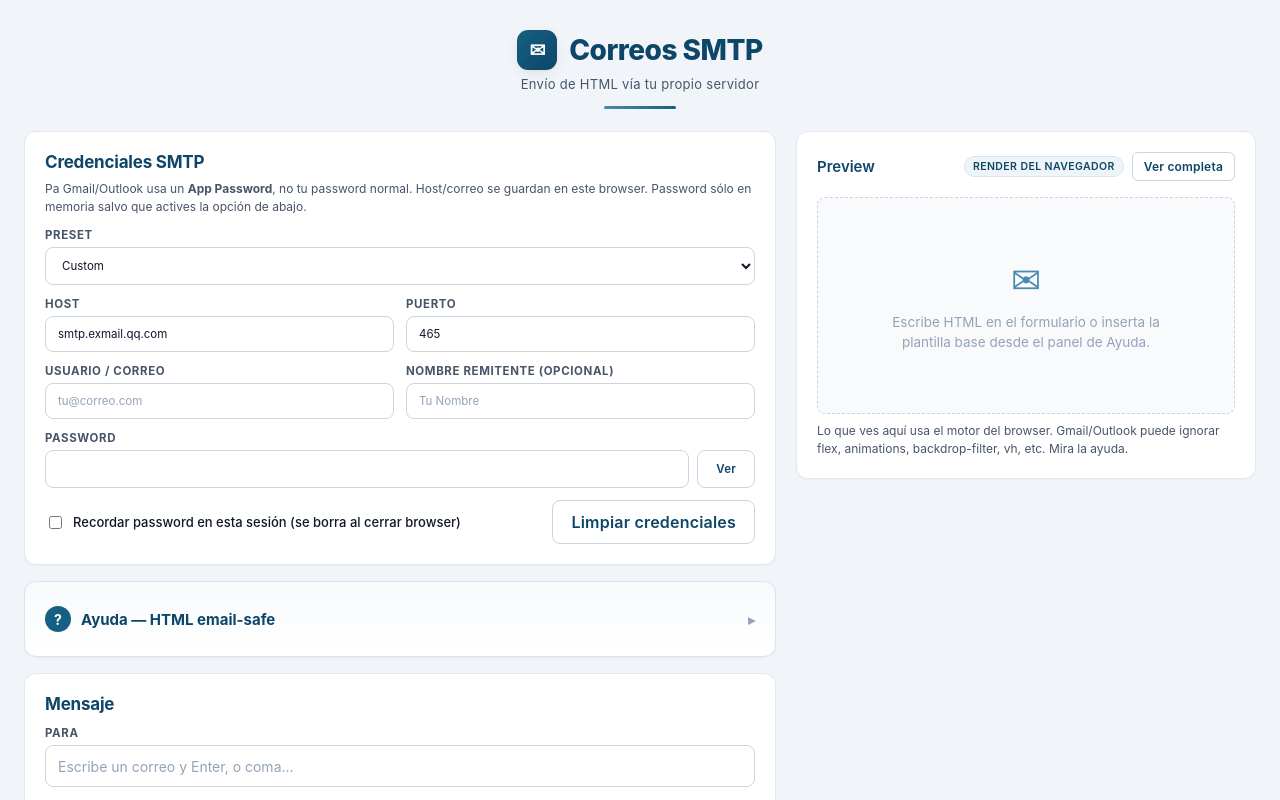
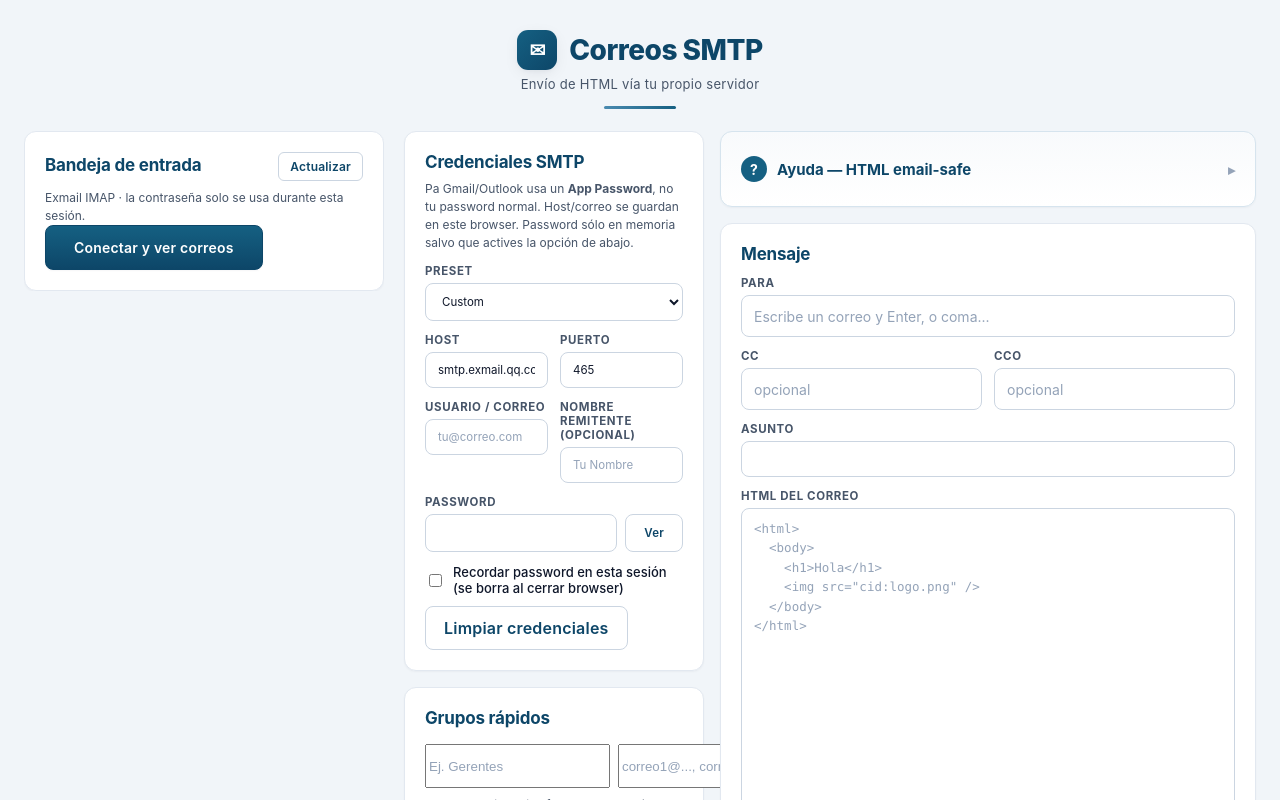
Before and after one commit to DrinkedEs/correos-app, a React (Vite) app: page / in a window 1280 px wide. Shown: the top 800 px of the page. Built offline with nearby package versions, Linux system fonts and the light colour scheme.

Commit message:
feat: redesign composer workspace and separate reply content

```diff
--- a/src/App.tsx
+++ b/src/App.tsx
@@ -53,7 +53,7 @@ export default function App() {
   const [inlineImages, setInlineImages] = useState<InlineImage[]>([]);
   const [attachments, setAttachments] = useState<File[]>([]);
   const [status, setStatus] = useState<Status>({ kind: "idle" });
-  const [reply, setReply] = useState<{ inReplyTo: string; references: string } | null>(null);
+  const [reply, setReply] = useState<{ inReplyTo: string; references: string; originalHtml: string; originalSubject: string } | null>(null);
 
   useEffect(() => {
     const profile = loadProfile();
@@ -113,12 +113,13 @@ export default function App() {
     }
     setStatus({ kind: "sending" });
     try {
+      const finalHtml = reply ? composeReplyHtml(msg.html, reply.originalHtml) : msg.html;
       const result = await sendEmail(creds, {
         to: msg.to,
         cc: msg.cc || undefined,
         bcc: msg.bcc || undefined,
         subject: msg.subject,
-        html: msg.html,
+        html: finalHtml,
         inlineImages,
         attachments,
         inReplyTo: reply?.inReplyTo,
@@ -130,6 +131,8 @@ export default function App() {
       setStatus({ kind: "err", message: e?.message ?? "Error desconocido" });
     }
   }
+
+  const previewHtml = reply ? composeReplyHtml(msg.html, reply.originalHtml) : msg.html;
 
   async function insertSignature() {
     try {
@@ -144,8 +147,8 @@ export default function App() {
     const unique = (list: { address: string }[]) => Array.from(new Set(list.map((x) => x.address.trim().toLowerCase()).filter((address) => address && address !== own)));
     const to = all ? unique([mail.from, ...mail.to]) : unique([mail.from]);
     const cc = all ? unique(mail.cc).filter((address) => !to.includes(address)) : [];
-    setMsg({ to: to.join(", "), cc: cc.join(", "), bcc: "", subject: /^re:/i.test(mail.subject) ? mail.subject : `Re: ${mail.subject}`, html: `<p><br></p><hr><blockquote>${mail.html}</blockquote>` });
-    setReply({ inReplyTo: mail.messageId, references: mail.messageId });
+    setMsg({ to: to.join(", "), cc: cc.join(", "), bcc: "", subject: /^re:/i.test(mail.subject) ? mail.subject : `Re: ${mail.subject}`, html: "<p><br></p>" });
+    setReply({ inReplyTo: mail.messageId, references: mail.messageId, originalHtml: mail.html, originalSubject: mail.subject });
     window.scrollTo({ top: 0, behavior: "smooth" });
   }
   const mailboxCreds: MailCredentials = { imapUser: creds.smtpUser, imapPass: creds.smtpPass, imapHost: "imap.exmail.qq.com", imapPort: 993 };
@@ -157,8 +160,13 @@ export default function App() {
         <div className="sub">Envío de HTML vía tu propio servidor</div>
       </header>
 
-      <div className="layout">
-        <div className="col-left">
+      <div className="mail-workspace">
+        <aside className="mail-sidebar">
+          <Inbox creds={mailboxCreds} onReply={replyTo} onReplyAll={(mail) => replyTo(mail, true)} />
+        </aside>
+        <main className="mail-main">
+          <div className="composer-controls">
+            <div className="composer-settings">
           <SmtpConfig
             creds={creds}
             remember={rememberPass}
@@ -166,18 +174,17 @@ export default function App() {
             onRememberChange={handleRememberPass}
             onClear={handleClear}
           />
-
+          <GroupsCard onPick={(emails) => setMsg((m) => ({ ...m, to: Array.from(new Set([...m.to.split(/[,;]+/).map(x => x.trim()).filter(Boolean), ...emails])).join(", ") }))} />
+            </div>
+            <div className="composer-message">
           <EmailHelp
             onUseTemplate={(html) => setMsg((m) => ({ ...m, html }))}
           />
 
-          <Compose value={msg} onChange={setMsg} />
+          {reply ? <div className="reply-banner"><b>Respuesta</b><span>Tu contenido se enviará arriba de: {reply.originalSubject}</span><button type="button" className="ghost small" onClick={() => setReply(null)}>Quitar respuesta</button></div> : null}
+          <Compose value={msg} onChange={setMsg} htmlLabel={reply ? "HTML de la respuesta" : "HTML del correo"} />
 
           <div className="actions signature-actions"><button type="button" className="ghost" onClick={insertSignature}>Insertar firma y logos</button>{reply ? <button type="button" className="ghost small" onClick={() => setReply(null)}>Quitar respuesta</button> : null}</div>
-
-          <GroupsCard onPick={(emails) => setMsg((m) => ({ ...m, to: Array.from(new Set([...m.to.split(/[,;]+/).map(x => x.trim()).filter(Boolean), ...emails])).join(", ") }))} />
-
-          <Inbox creds={mailboxCreds} onReply={replyTo} onReplyAll={(mail) => replyTo(mail, true)} />
 
           <InlineImagesCard
             images={inlineImages}
@@ -216,11 +223,10 @@ export default function App() {
               <b>Error:</b> {status.message}
             </div>
           ) : null}
-        </div>
-
-        <aside className="col-right">
-          <Preview html={msg.html} inlineImages={inlineImages} />
-        </aside>
+            </div>
+          </div>
+          <Preview html={previewHtml} inlineImages={inlineImages} />
+        </main>
       </div>
 
       <footer className="app-footer">
@@ -230,3 +236,11 @@ export default function App() {
     </div>
   );
 }
+
+function composeReplyHtml(responseHtml: string, originalHtml: string): string {
+  const body = (html: string) => {
+    const doc = new DOMParser().parseFromString(html, "text/html");
+    return doc.body.innerHTML || html;
+  };
+  return `<!doctype html><html><body><section style="font-family:Arial,sans-serif"><h3 style="color:#156082">Respuesta</h3>${body(responseHtml)}</section><hr style="border:0;border-top:1px solid #d7dee7;margin:28px 0"><section><p style="font:12px Arial,sans-serif;color:#64748b;margin:0 0 12px">Correo anterior</p>${body(originalHtml)}</section></body></html>`;
+}
--- a/src/components/Compose.tsx
+++ b/src/components/Compose.tsx
@@ -11,9 +11,10 @@ type Composed = {
 type Props = {
   value: Composed;
   onChange: (next: Composed) => void;
+  htmlLabel?: string;
 };
 
-export default function Compose({ value, onChange }: Props) {
+export default function Compose({ value, onChange, htmlLabel = "HTML" }: Props) {
   function set<K extends keyof Composed>(k: K, v: Composed[K]) {
     onChange({ ...value, [k]: v });
   }
@@ -59,7 +60,7 @@ export default function Compose({ value, onChange }: Props) {
 
       <div className="row">
         <label>
-          HTML
+          {htmlLabel}
           <textarea
             rows={18}
             value={value.html}
--- a/src/styles.css
+++ b/src/styles.css
@@ -130,6 +130,17 @@ body {
   }
 }
 
+/* OUTLOOK-STYLE WORKSPACE */
+.mail-workspace { display: grid; grid-template-columns: minmax(300px, 360px) minmax(0, 1fr); gap: 20px; align-items: start; }
+.mail-sidebar { position: sticky; top: 16px; max-height: calc(100vh - 32px); overflow: auto; }
+.mail-main { min-width: 0; display: flex; flex-direction: column; gap: 18px; }
+.composer-controls { display: grid; grid-template-columns: minmax(300px, .42fr) minmax(0, 1fr); gap: 16px; align-items: start; }
+.composer-settings, .composer-message { display: flex; flex-direction: column; gap: 16px; min-width: 0; }
+.mail-main > .preview-card { width: 100%; }
+.mail-main .preview-frame { height: min(76vh, 980px); min-height: 650px; }
+.reply-banner { display: flex; align-items: center; gap: 10px; flex-wrap: wrap; padding: 11px 13px; background: var(--brand-50); border: 1px solid var(--brand-100); border-radius: var(--radius-sm); color: var(--brand-dark); }
+.reply-banner span { flex: 1; font-size: 13px; color: var(--text-soft); }
+
 /* INBOX AND GROUPS */
 .group-create { display: grid; grid-template-columns: 0.8fr 1.6fr auto; gap: 8px; margin-top: 12px; }
 .group-list { display: flex; flex-wrap: wrap; gap: 8px; margin-top: 12px; }
@@ -137,6 +148,8 @@ body {
 .group-pick { border: 0; background: var(--brand-50); color: var(--brand-dark); padding: 7px 10px; text-align: left; }
 .group-pick small { display: block; color: var(--text-soft); font-weight: 400; }
 .inbox-card { overflow: hidden; }
+.mail-sidebar .inbox-card { max-height: calc(100vh - 32px); overflow-y: auto; }
+.mail-sidebar .inbox-list { max-height: calc(100vh - 185px); }
 .inbox-status { color: var(--text-soft); font-size: 13px; }
 .inbox-list { max-height: 420px; overflow: auto; margin: 12px -20px 0; border-top: 1px solid var(--border); }
 .mail-row { width: 100%; display: grid; grid-template-columns: minmax(120px,.8fr) minmax(160px,1.5fr) auto; gap: 10px; align-items: center; text-align: left; background: #fff; border: 0; border-bottom: 1px solid var(--border); border-radius: 0; padding: 11px 20px; font-weight: 400; }
@@ -778,3 +791,10 @@ button.small {
   .mail-row { grid-template-columns: 1fr; gap: 3px; }
   .inbox-list { margin-left: -16px; margin-right: -16px; }
 }
+
+@media (max-width: 1100px) {
+  .mail-workspace { grid-template-columns: 1fr; }
+  .mail-sidebar { position: static; max-height: none; }
+  .mail-sidebar .inbox-card, .mail-sidebar .inbox-list { max-height: none; }
+  .composer-controls { grid-template-columns: 1fr; }
+}
```
